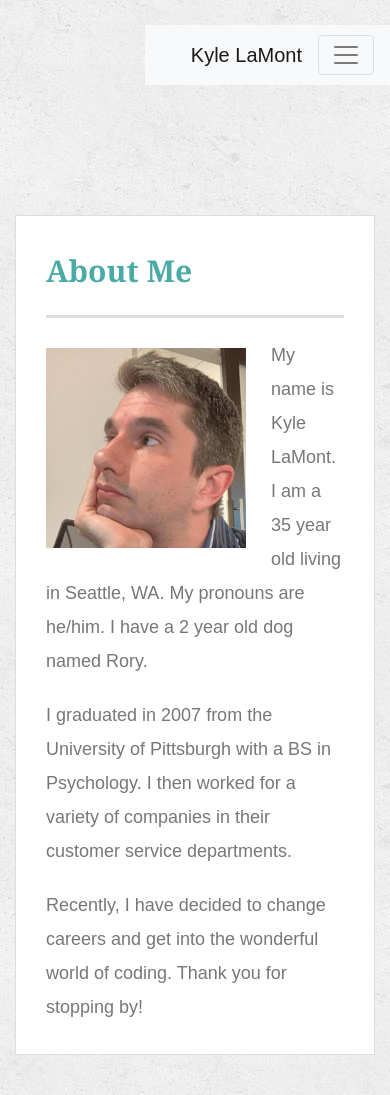
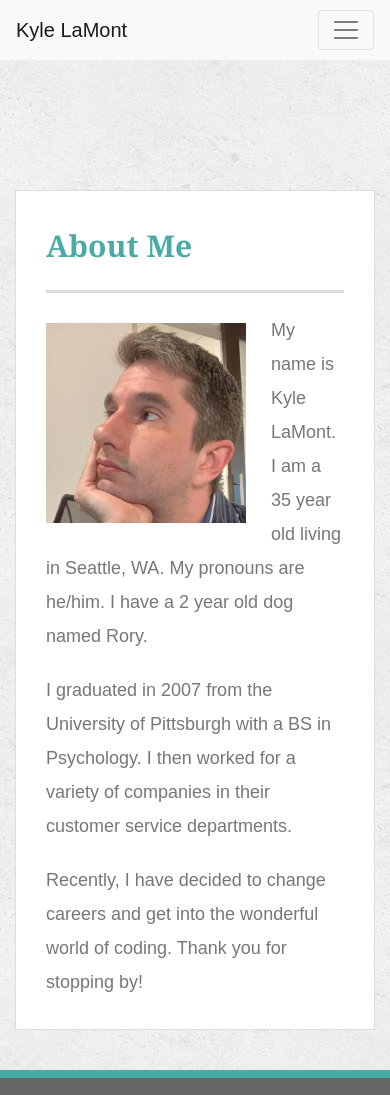
Before and after one commit to KyleRLamont/Boostrap-Portfolio, a plain HTML site: page index.html in a window 390 px wide. Shown: the top 1095 px of the page. Drawn offline with nearby package versions, Linux system fonts and the light colour scheme.

Commit message:
added meta tag for mobile devices to all 3 pages.

```diff
--- a/assets/css/style.css
+++ b/assets/css/style.css
@@ -77,24 +77,6 @@ h3 {
   background: #4aaaa5;
 }
 
-nav {
-  float: right;
-  margin-top: 25px;
-}
-
-nav a {
-  display: inline-block;
-  padding-left: 15px;
-  margin-left: 15px;
-  line-height: 18px;
-  color: #999;
-  text-decoration: none;
-  border-left: 1px solid #efefef;
-}
-
-nav a:first-child {
-  border-left: 0 none;
-}
 
 /* footer */
 
--- a/index.html
+++ b/index.html
@@ -3,6 +3,7 @@
 
 <head>
   <meta charset="UTF-8">
+  <meta name="viewport" content="width=device-width, initial-scale=1.0">
   <title>About | Kyle LaMont</title>
   <link rel="stylesheet" href="https://stackpath.bootstrapcdn.com/bootstrap/4.3.1/css/bootstrap.min.css" integrity="sha384-ggOyR0iXCbMQv3Xipma34MD+dH/1fQ784/j6cY/iJTQUOhcWr7x9JvoRxT2MZw1T" crossorigin="anonymous">
   <link rel="stylesheet" type="text/css" href="assets/css/style.css">
```
Also changed, not shown: contact.html (+1 -0 lines), portfolio.html (+1 -0 lines).
